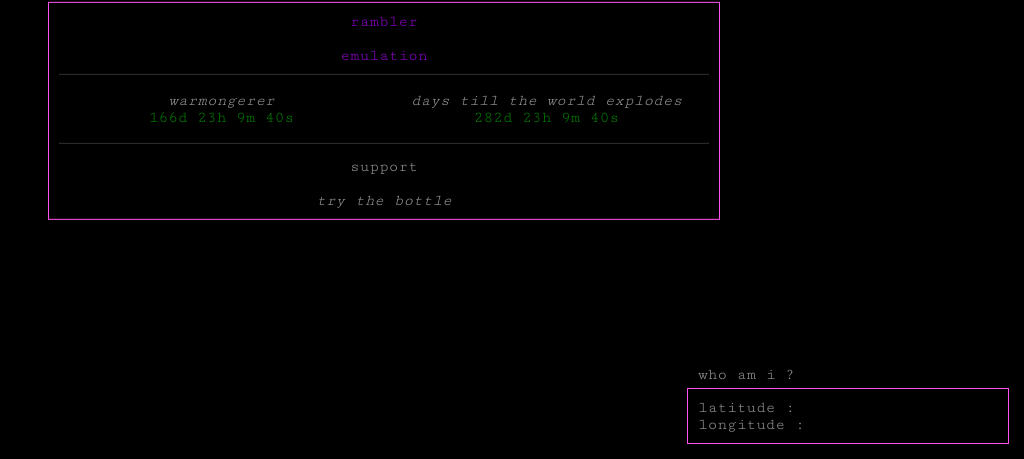
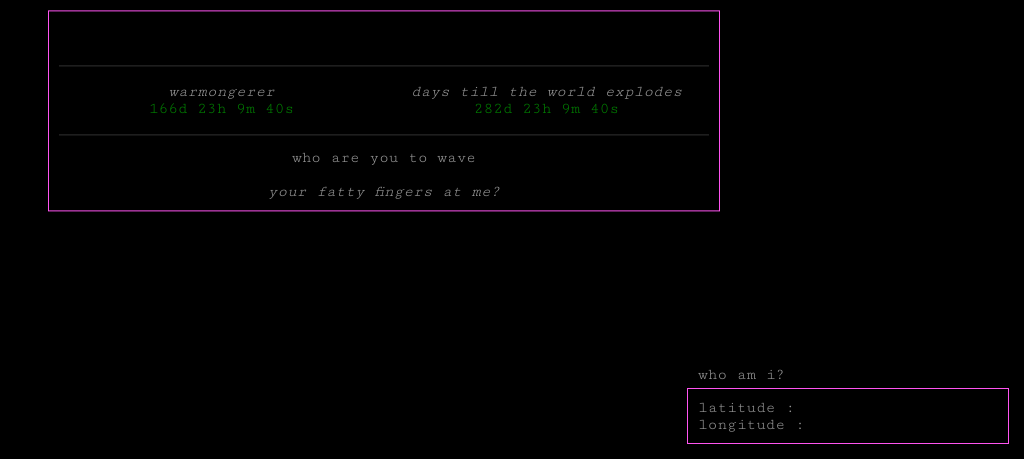
Before and after one commit to s3nsi7ive/s3nsi7ive.github.io, a plain HTML site: page index.html in a window 1280 px wide. Shown: the part 341-800 px from the top of the page, without its empty margins (256-1280 px from the left). Drawn offline with Linux system fonts and the light colour scheme; a script that the page names is missing.

Commit message:
Update index.html

```diff
--- a/index.html
+++ b/index.html
@@ -41,9 +41,7 @@
       <br>
       <br>
         <div class="panel-card">
-            <a href="blog.html">rambler</a>
             <br><br>
-            <a href="emulation.html">emulation</a>
             <div class="inner">
 				<div class="separator">
                     <br>
@@ -58,12 +56,12 @@
                     <br>
 				</div>
             </div>
-            <span>support</span><br><br>
-            <i>try the bottle</i>
+            <span>who are you to wave</span><br><br>
+            <i>your fatty fingers at me?</i>
         </div>
     </div>
     <div class="panel-card stats" style="width: 300px">
-        <div class="header"><span>who am i ?</span></div>
+        <div class="header"><span>who am i?</span></div>
         <!--<div>users online : <span id="users" style="color: green;"></span></div>
         <div>current time : <span id="currentTime" style="color: green;">loading ..</span> </div>-->
         <div>latitude : <span id="latitude" style="color: green;"></span></div>
```
